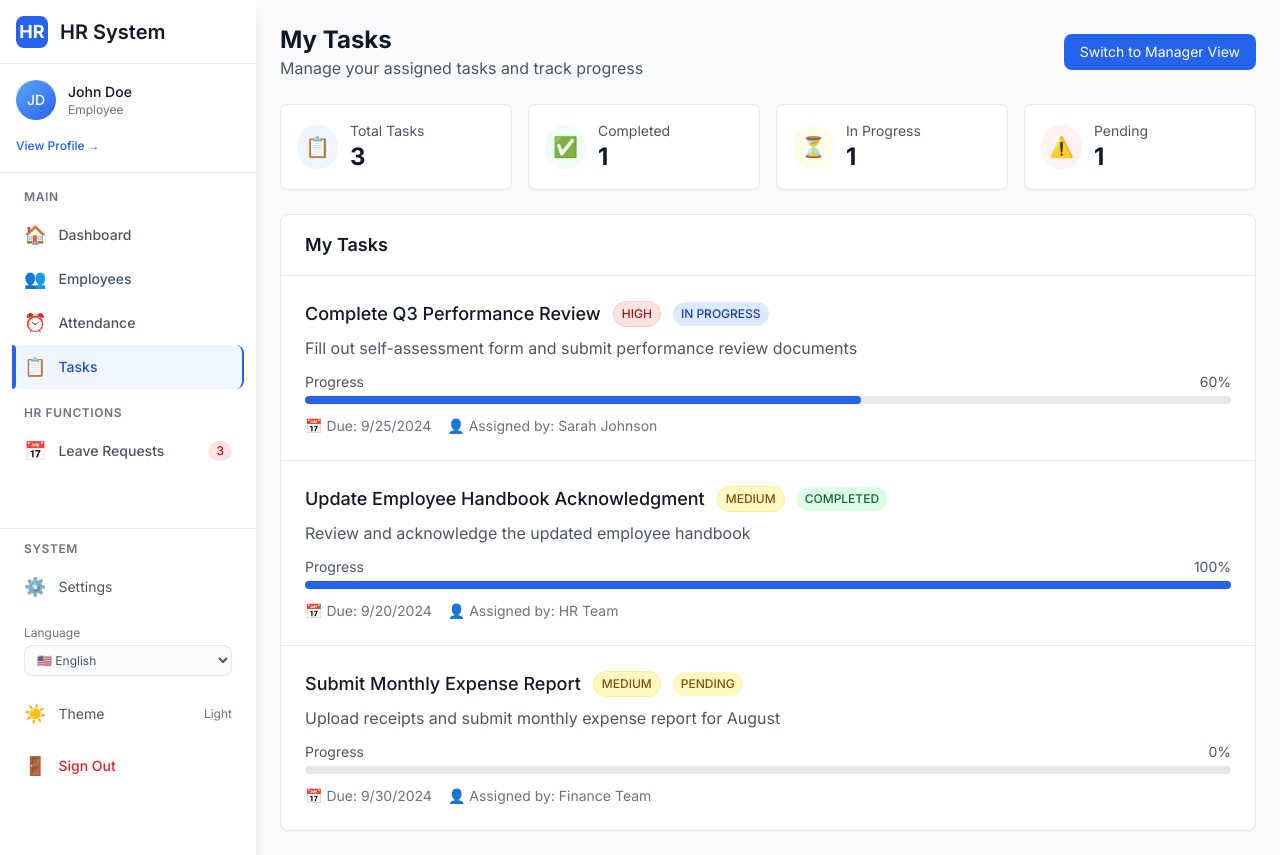
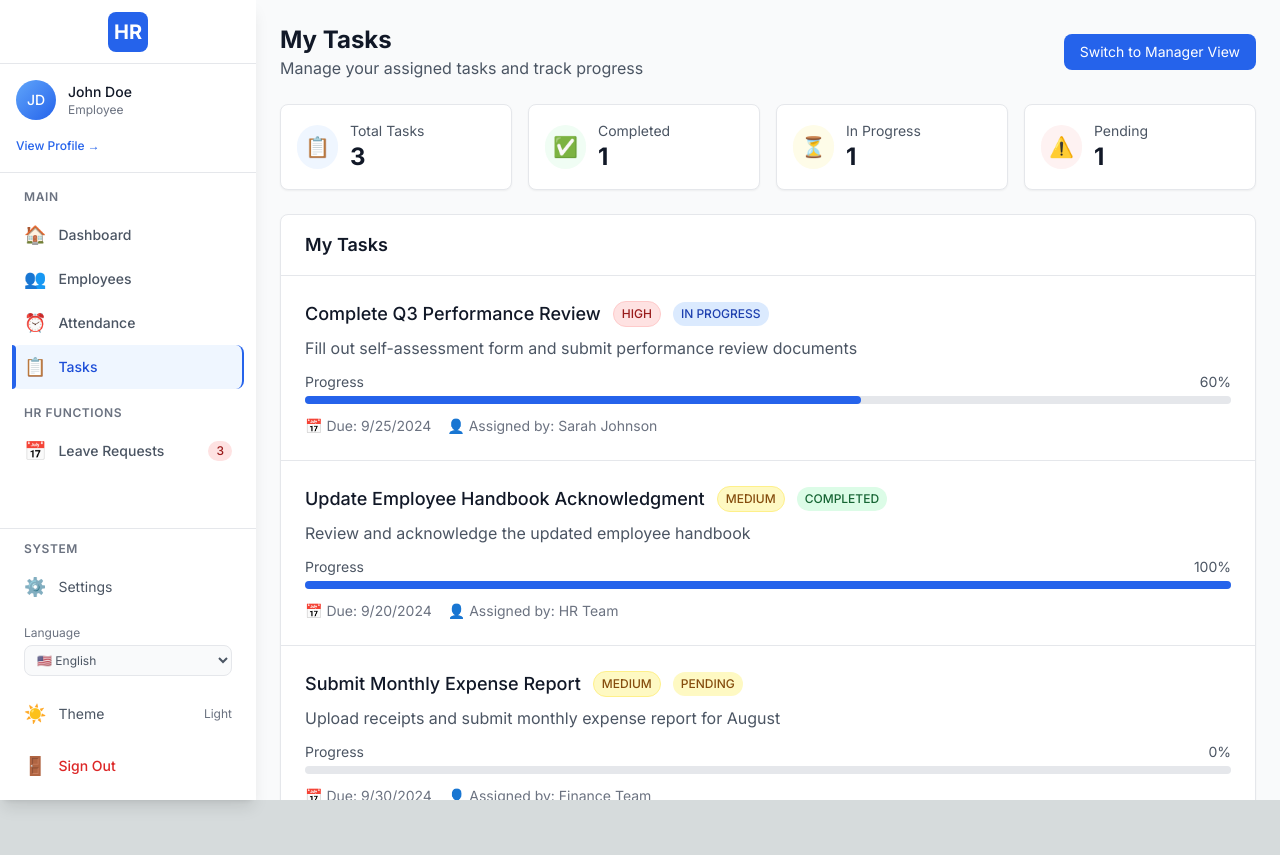
Before and after one commit to mythsumon/HR_MG, a Next.js app: page /tasks in a window 1280 px wide. After the commit the page ends 800 px from the top, so only its background shows below. Built offline with nearby package versions, Linux system fonts and the light colour scheme.

Commit message:
Improve sidebar layout: Remove HR System text and implement fixed sidebar with proper grid layout

```diff
--- a/components/Layout.tsx
+++ b/components/Layout.tsx
@@ -77,7 +77,7 @@ export default function Layout({ children }: LayoutProps) {
   );
 
   return (
-    <div className="min-h-screen bg-gray-50 flex">
+    <div className="min-h-screen bg-gray-50 grid grid-cols-1 lg:grid-cols-[256px_1fr]">
       {/* Mobile sidebar overlay */}
       {sidebarOpen && (
         <div
@@ -87,17 +87,12 @@ export default function Layout({ children }: LayoutProps) {
       )}
 
       {/* Sidebar */}
-      <div className={`fixed inset-y-0 left-0 z-30 w-64 transform bg-white shadow-lg transition-transform duration-300 lg:relative lg:translate-x-0 overflow-hidden ${sidebarOpen ? 'translate-x-0' : '-translate-x-full'} lg:block`}>
-        <div className="flex h-screen flex-col">
+      <div className={`fixed inset-y-0 left-0 z-30 w-64 transform bg-white shadow-lg transition-transform duration-300 lg:relative lg:translate-x-0 lg:h-screen lg:overflow-y-auto ${sidebarOpen ? 'translate-x-0' : '-translate-x-full'} lg:block`}>
+        <div className="flex h-full flex-col">
           {/* Header Section */}
-          <div className="flex h-16 shrink-0 items-center border-b border-gray-200 px-4 justify-between">
-            <div className="flex items-center">
-              <div className="w-8 h-8 bg-primary-600 rounded-lg flex items-center justify-center">
-                <span className="text-white font-bold text-lg">HR</span>
-              </div>
-              <span className="ml-3 text-xl font-semibold text-gray-900 truncate">
-                HR System
-              </span>
+          <div className="flex h-16 shrink-0 items-center border-b border-gray-200 px-4 justify-center">
+            <div className="w-10 h-10 bg-primary-600 rounded-lg flex items-center justify-center">
+              <span className="text-white font-bold text-xl">HR</span>
             </div>
           </div>
 
@@ -258,9 +253,9 @@ export default function Layout({ children }: LayoutProps) {
       </div>
 
       {/* Main content */}
-      <div className="flex-1 flex flex-col min-w-0">
+      <div className="flex flex-col min-w-0 h-screen">
         {/* Top header for mobile */}
-        <header className="bg-white shadow-sm border-b border-gray-200 lg:hidden">
+        <header className="bg-white shadow-sm border-b border-gray-200 lg:hidden flex-shrink-0">
           <div className="flex h-16 items-center justify-between px-4">
             <button
               onClick={() => setSidebarOpen(true)}
@@ -275,9 +270,6 @@ export default function Layout({ children }: LayoutProps) {
               <div className="w-8 h-8 bg-primary-600 rounded-lg flex items-center justify-center">
                 <span className="text-white font-bold text-lg">HR</span>
               </div>
-              <span className="ml-3 text-xl font-semibold text-gray-900">
-                HR System
-              </span>
             </div>
 
             <button
@@ -297,7 +289,7 @@ export default function Layout({ children }: LayoutProps) {
         </header>
 
         {/* Page content */}
-        <main className="flex-1 p-4 lg:p-6 overflow-auto">
+        <main className="flex-1 p-4 lg:p-6 overflow-y-auto">
           {children}
         </main>
       </div>
```
